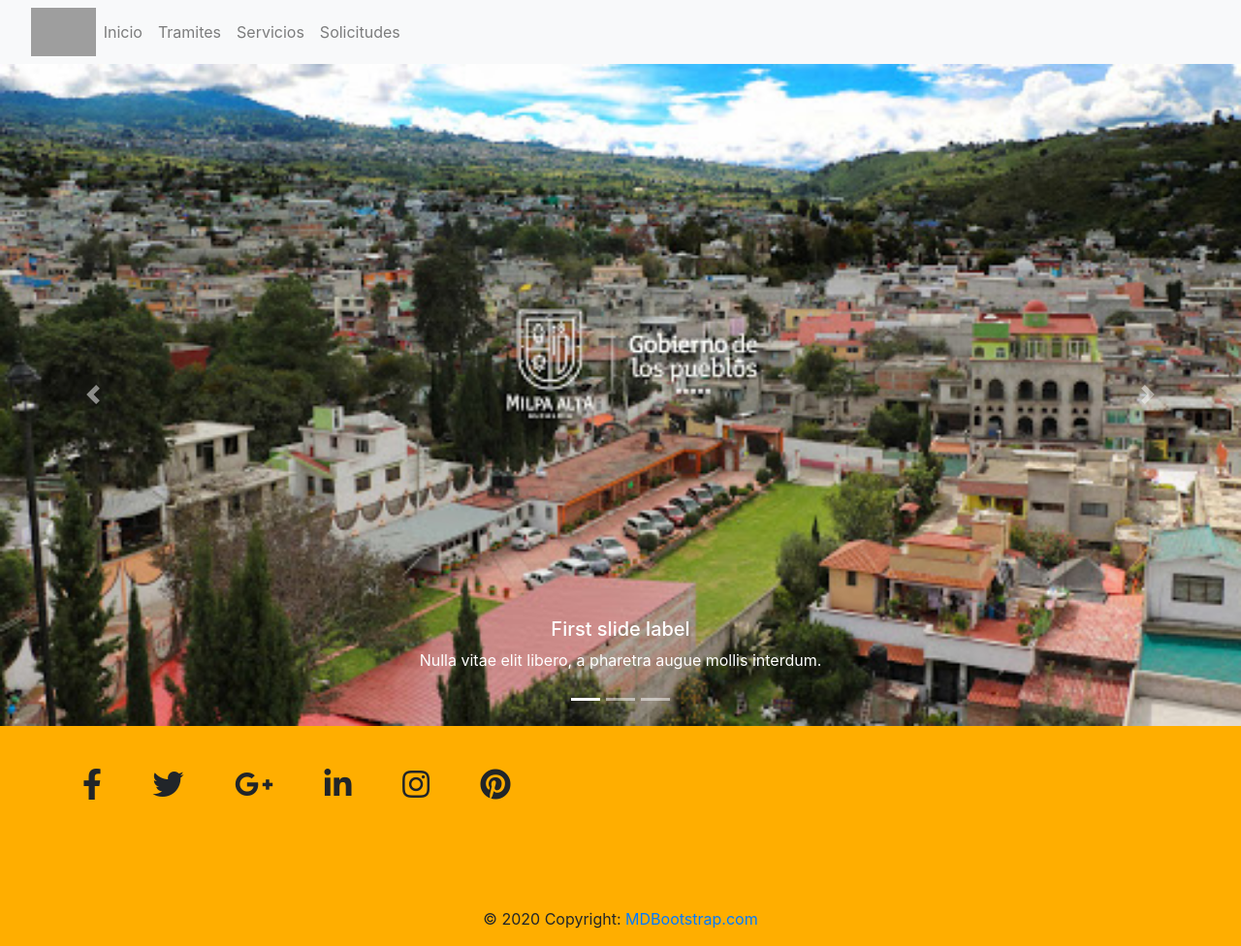
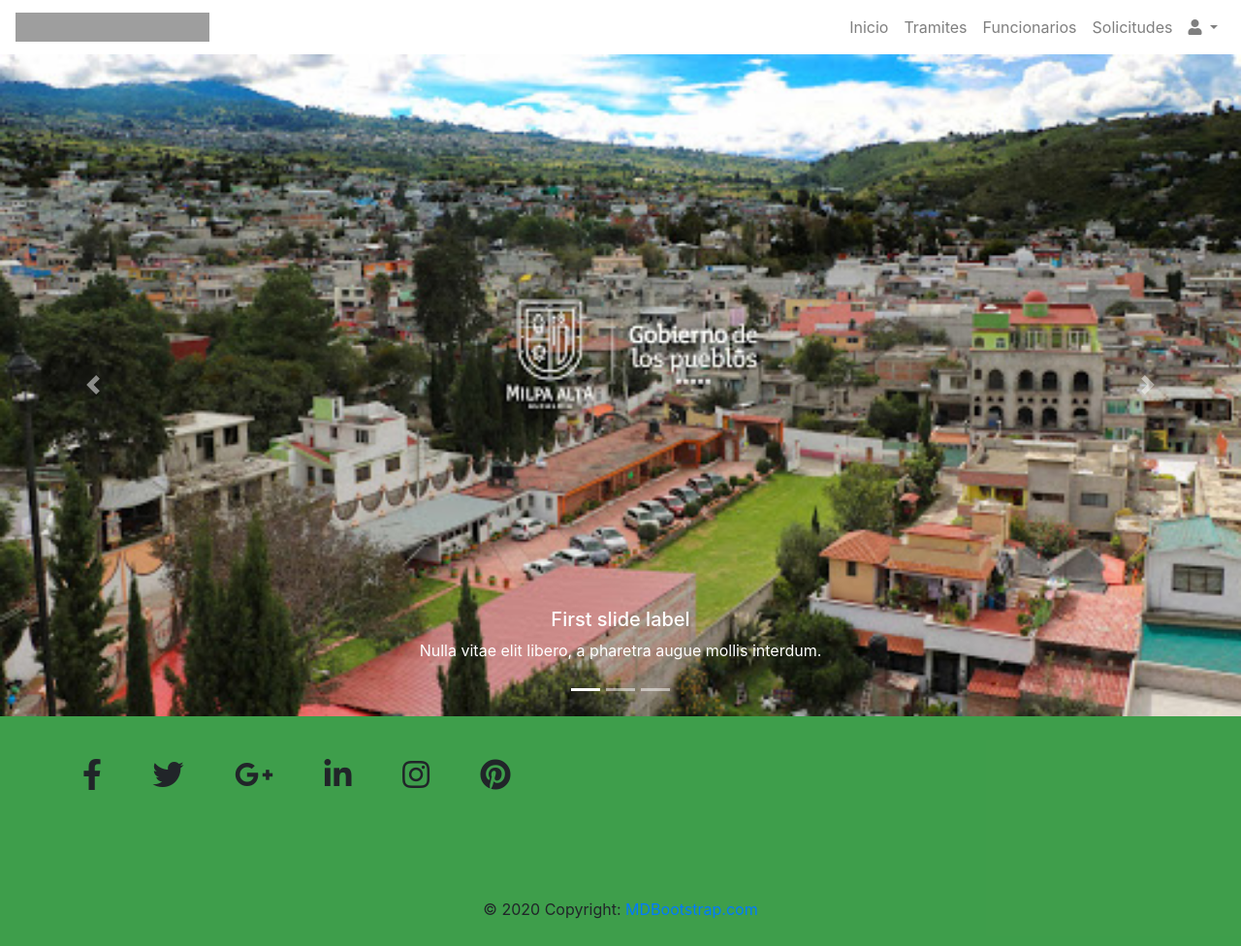
Before and after one commit to Rene-Fabian/Proyecto_alcaldia-, a PHP site: page / in a window 1280 px wide. Shown: the whole page at 97% size. After the commit the page ends 948 px from the top, so only its background shows below. Run offline with PHP 8.4, Linux system fonts and the light colour scheme; grey boxes are pictures that could not be loaded.

Commit message:
change date 05/05/2020

```diff
--- a/css/style.css
+++ b/css/style.css
@@ -1,26 +1,44 @@
-img.logo{
-    float: left;
-    widows: 50px;;
-    height: 50px;
+
+footer{
+    background-color: rgba(2, 128, 19, 0.76);
+}
+
+.header {
+background-color: rgba(255, 255, 255, 0.411);
 
 }
-a.navbar-link{
+/* // Small devices (landscape phones, 576px and up) */
+@media (min-width: 576px) {
+    img.logoalcaldia{
 
-    text-align: right;
+        width: 25px;
+        height: 30px;
+    }
+ }
+
+/* // Medium devices (tablets, 768px and up) */
+@media (min-width: 768px) {
+    img.logoalcaldia{
+
+        width: 180px;
+        height: 30px;
+    }
+}
+/* // Large devices (desktops, 992px and up) */
+@media (min-width: 992px) {
+    img.logoalcaldia{
+
+        width: 200px;
+        height: 30;
+    }
 }
 
-footer{
-    background-color: rgb(255, 174, 0);
+/* // Extra large devices (large desktops, 1200px and up) */
+@media (max-width: 1200px) {
+    img.logoalcaldia{
+
+        width: 300px;
+        height: 30px;
+    }
+
 }
-
-/* // Small devices (landscape phones, 576px and up) */
-@media (min-width: 576px) { }
-
-/* // Medium devices (tablets, 768px and up) */
-@media (min-width: 768px) { }
-
-/* // Large devices (desktops, 992px and up) */
-@media (min-width: 992px) { }
-
-/* // Extra large devices (large desktops, 1200px and up) */
-@media (min-width: 1200px) { }
--- a/index.html
+++ b/index.html
@@ -16,42 +16,53 @@
 
 <body>
 
-  <!-- inicio navbar-->
-  <nav class="navbar	navbar-expand-lg navbar-light	sticky-top bg-light">
-
-
-    <a class="navbar-brand" href="#"></a>
-    <!-- icono navbar -->
-    <img class="logo img-flid" src="./img/logo alcadia.svg" alt="Resposive Image">
-
+  <!--navbar-->
+  <header class="header sticky-top">
+    <nav class="navbar navbar-expand-lg navbar-light sticky-top">
+      <a class="navbar-brand" href="#">
+        <img src="./img/logo milpa_alta_cdmx.svg" alt="" class="logoalcaldia d-inline-block align-top">
+        </a>
       <button class="navbar-toggler" type="button" data-toggle="collapse" data-target="#navbarSupportedContent"
-      aria-controls="navbarSupportedContent" aria-expanded="false" aria-label="Toggle	navigation">
+        aria-controls="navbarSupportedContent" aria-expanded="false" aria-label="Toggle navigation">
         <span class="navbar-toggler-icon"></span>
       </button>
-    <div class="collapse navbar-collapse" id="navbarSupportedContent">
-      <ul class="navbar-nav">
 
-        <li class="nav-item	">
-          <a class="nav-link" href="#">Inicio</a>
+      <div class="collapse navbar-collapse justify-content-end " id="navbarSupportedContent">
+        <ul class="nav navbar-nav navbar-right">
+          <!-- alineacion del navbar -->
+          <li class="nav-item">
+            <a class="nav-link " href="#">Inicio</a>
           </li>
           <li class="nav-item">
             <a class="nav-link" href="#">Tramites</a>
           </li>
           <li class="nav-item">
-          <a class="nav-link" href="#">Servicios</a>
+            <a class="nav-link " href="#">Funcionarios</a>
           </li>
           <li class="nav-item">
-          <a class="nav-link" href="#">Solicitudes</a>
+            <a class="nav-link " href="#">Solicitudes</a>
           </li>
+          <!-- dropdown usuario -->
+          <li class="nav-item dropdown">
+            <a class="nav-link dropdown-toggle" id="navbarDropdownMenuLink" data-toggle="dropdown" aria-haspopup="true"
+            aria-expanded="false">
+            <i class="fas fa-user"></i>
+          </a>
+          <div class="dropdown-menu dropdown-menu-right dropdown-default" aria-labelledby="navbarDropdownMenuLink">
+            <a class="dropdown-item" href="#">Action</a>
+            <a class="dropdown-item" href="#">Anoter action</a>
+            <a class="dropdown-item" href="#">Some else here</a>
+          </div>
+          </li>
+
+
 
         </ul>
 
-
-
       </div>
     </nav>
-
-  <!-- fin navbar-->
+  </header>
+  <!--navbar-->
   <!-- inicia carousel -->
 
   <div id="carouselExampleCaptions" class="carousel slide" data-ride="carousel">
```
Also changed, not shown: img/logo milpa_alta_cdmx.svg (renamed from img/logo alcadia.svg), img/logo_alcaldia.svg (added). Lines whose indentation alone changed are shown as unchanged.
